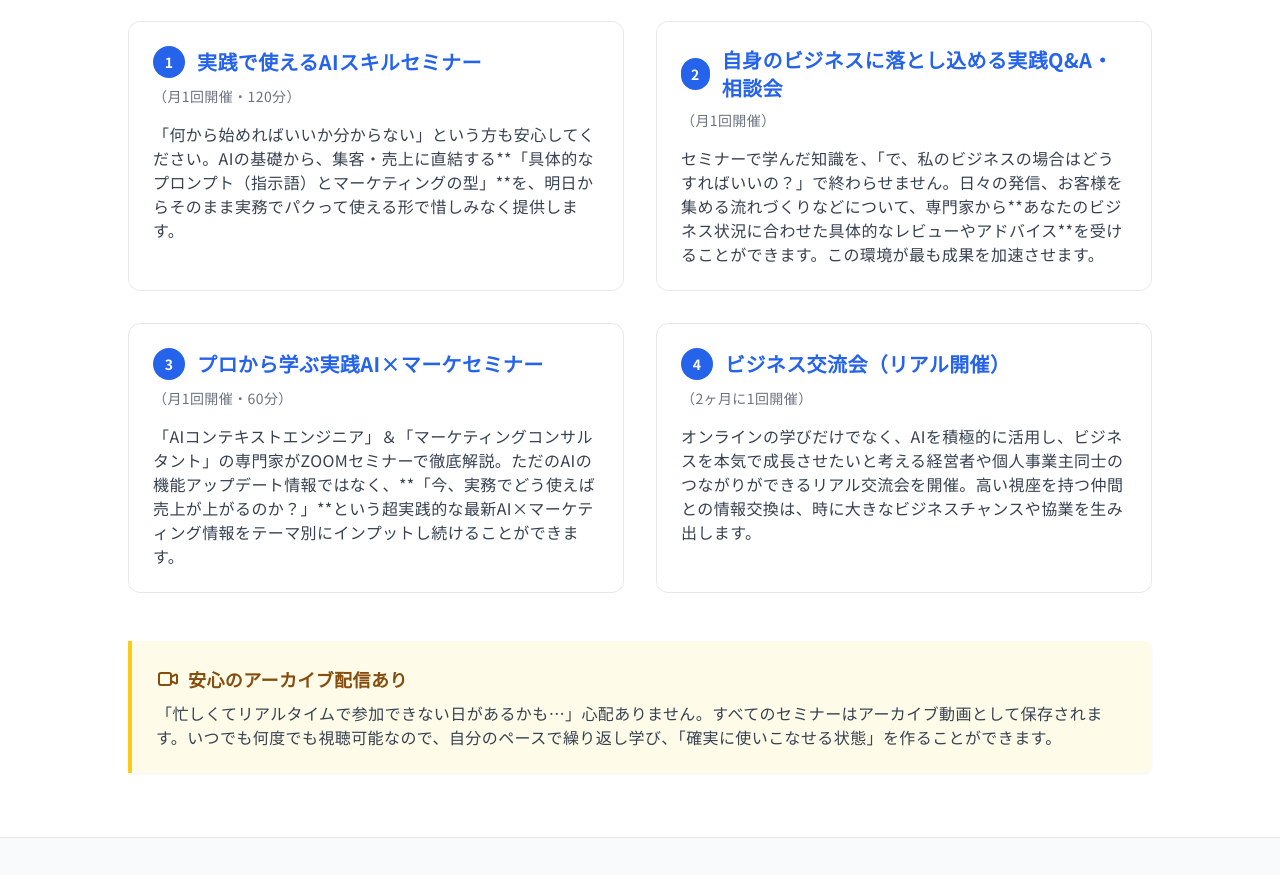
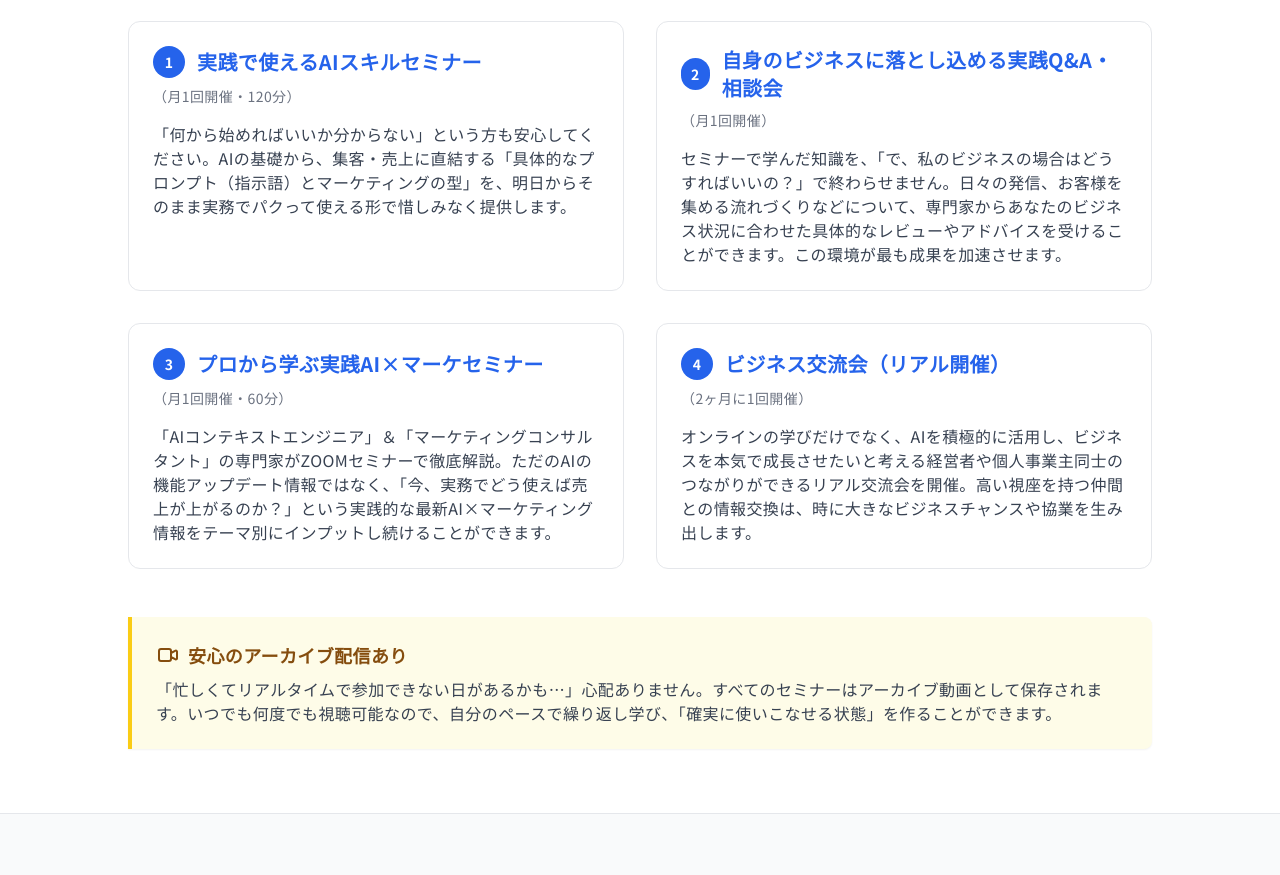
Before and after one commit to create-aquarius/ai-salon, a plain HTML site: page index.html in a window 1280 px wide. Shown: the part 2560-3435 px from the top of the page. Drawn offline with nearby package versions, Linux system fonts and the light colour scheme.

Commit message:
Update index.html

```diff
--- a/index.html
+++ b/index.html
@@ -145,7 +145,7 @@
                         実践で使えるAIスキルセミナー
                     </div>
                     <p class="text-sm text-gray-500 mb-4">（月1回開催・120分）</p>
-                    <p class="text-gray-700">「何から始めればいいか分からない」という方も安心してください。AIの基礎から、集客・売上に直結する**「具体的なプロンプト（指示語）とマーケティングの型」**を、明日からそのまま実務でパクって使える形で惜しみなく提供します。</p>
+                    <p class="text-gray-700">「何から始めればいいか分からない」という方も安心してください。AIの基礎から、集客・売上に直結する「具体的なプロンプト（指示語）とマーケティングの型」を、明日からそのまま実務でパクって使える形で惜しみなく提供します。</p>
                 </div>
 
                 <!-- コンテンツ2 -->
@@ -155,7 +155,7 @@
                         自身のビジネスに落とし込める実践Q&A・相談会
                     </div>
                     <p class="text-sm text-gray-500 mb-4">（月1回開催）</p>
-                    <p class="text-gray-700">セミナーで学んだ知識を、「で、私のビジネスの場合はどうすればいいの？」で終わらせません。日々の発信、お客様を集める流れづくりなどについて、専門家から**あなたのビジネス状況に合わせた具体的なレビューやアドバイス**を受けることができます。この環境が最も成果を加速させます。</p>
+                    <p class="text-gray-700">セミナーで学んだ知識を、「で、私のビジネスの場合はどうすればいいの？」で終わらせません。日々の発信、お客様を集める流れづくりなどについて、専門家からあなたのビジネス状況に合わせた具体的なレビューやアドバイスを受けることができます。この環境が最も成果を加速させます。</p>
                 </div>
 
                 <!-- コンテンツ3 -->
@@ -165,7 +165,7 @@
                         プロから学ぶ実践AI×マーケセミナー
                     </div>
                     <p class="text-sm text-gray-500 mb-4">（月1回開催・60分）</p>
-                    <p class="text-gray-700">「AIコンテキストエンジニア」＆「マーケティングコンサルタント」の専門家がZOOMセミナーで徹底解説。ただのAIの機能アップデート情報ではなく、**「今、実務でどう使えば売上が上がるのか？」**という超実践的な最新AI×マーケティング情報をテーマ別にインプットし続けることができます。</p>
+                    <p class="text-gray-700">「AIコンテキストエンジニア」＆「マーケティングコンサルタント」の専門家がZOOMセミナーで徹底解説。ただのAIの機能アップデート情報ではなく、「今、実務でどう使えば売上が上がるのか？」という実践的な最新AI×マーケティング情報をテーマ別にインプットし続けることができます。</p>
                 </div>
 
                 <!-- コンテンツ4 -->
```
